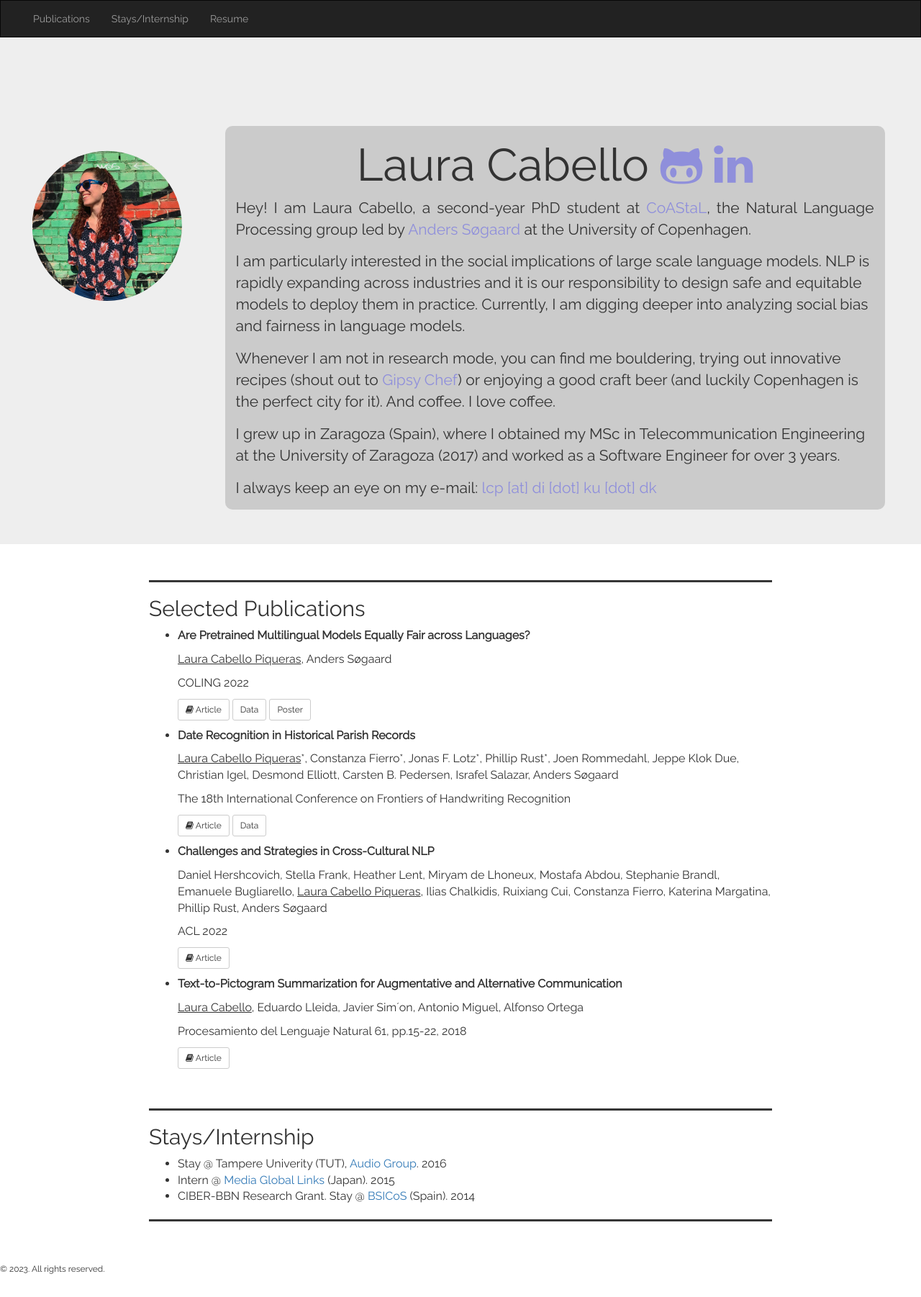
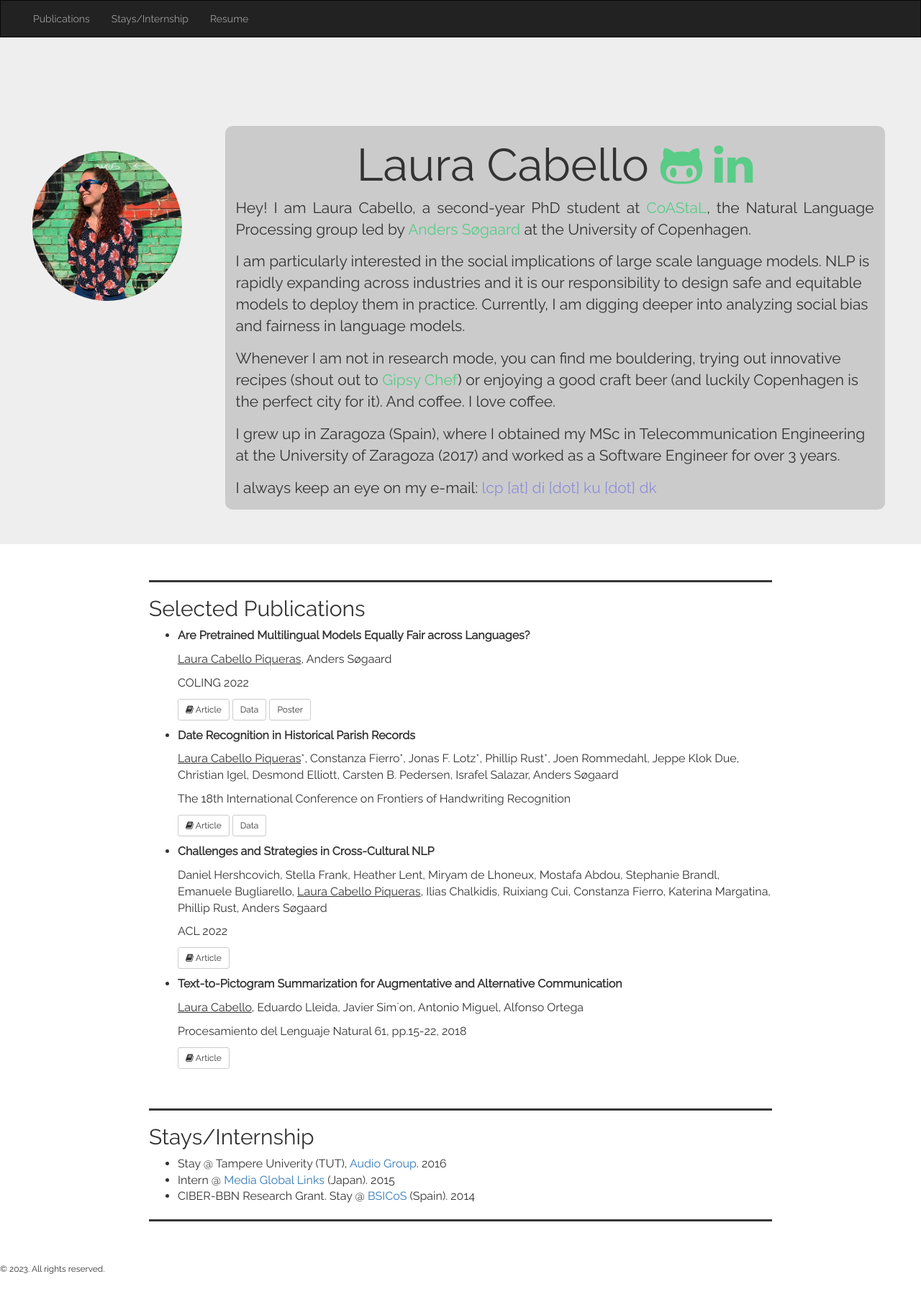
Before and after one commit to lautel/lautel.github.io, a Jekyll site: the page built from index.html, in a window 1280 px wide. Shown: the whole page at 72% size. Built offline with Jekyll 4.4.1, drawn with Linux system fonts in a browser that asks for light colours; nearby versions of some CDN libraries; the list of posts is cut into pages by our own code; a style sheet for code colours, icons or effects is not loaded.

Commit message:
Update aboutme.html

```diff
--- a/_layouts/aboutme.html
+++ b/_layouts/aboutme.html
@@ -32,10 +32,10 @@
       font-family: 'Raleway';
     }
 
-    .shortbio a:active { color: #8F8FDB; }
-    .shortbio a:link { color: #8F8FDB; }
-    .shortbio a:hover { color: #8F8FDB; }
-    .shortbio a:visited { color: #8F8FDB; }
+    .shortbio a:active { color: #59cc87; }
+    .shortbio a:link { color: #59cc87; }
+    .shortbio a:hover { color: #59cc87; }
+    .shortbio a:visited { color: #59cc87; }
 
 
     .container{
```
